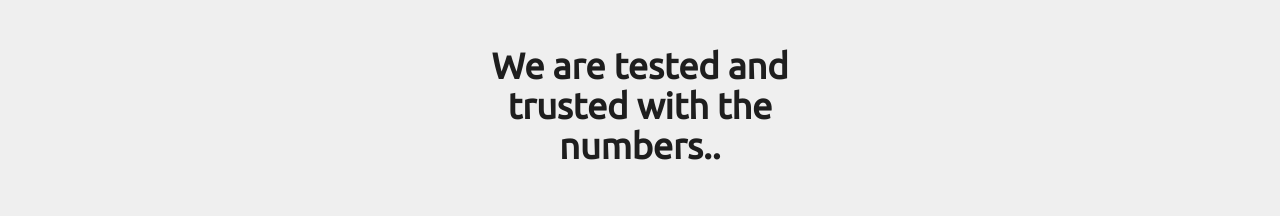
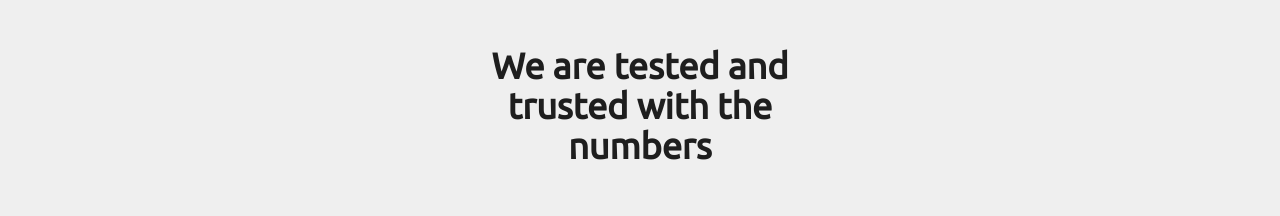
Before and after one commit to AyoCpa/Ayo-cpa-new, a Next.js app: page /about in a window 1280 px wide. Shown: the part 402-618 px from the top of the page. Built offline with nearby package versions, Linux system fonts and the light colour scheme.

Commit message:
The commit changes the text of a subheader from "We are tested and trusted with the numbers.." to "We are tested and trusted with the numbers".

```diff
--- a/pages/about.tsx
+++ b/pages/about.tsx
@@ -32,7 +32,7 @@ function about() {
         </div>
       </section>
       <section className="bg-[#efefef] pb-16">
-        <PagesSubHeader text="We are tested and trusted with the numbers.." />
+        <PagesSubHeader text="We are tested and trusted with the numbers" />
 
         <div className="mt-16 w-[90%] lg:w-4/5 mx-auto text-[#5A5A5A]">
           <span className={`${inter.variable} font-inter lg:text-lg text-sm`}>
```
